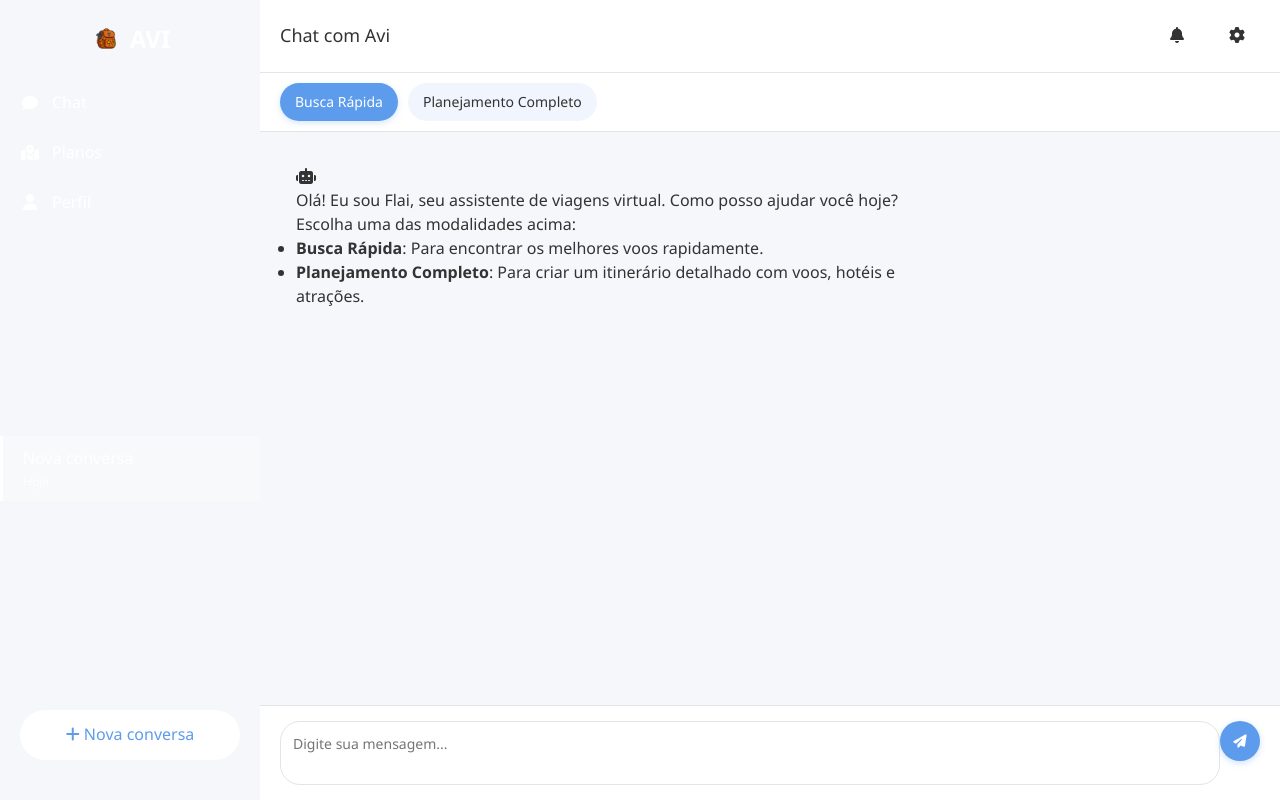
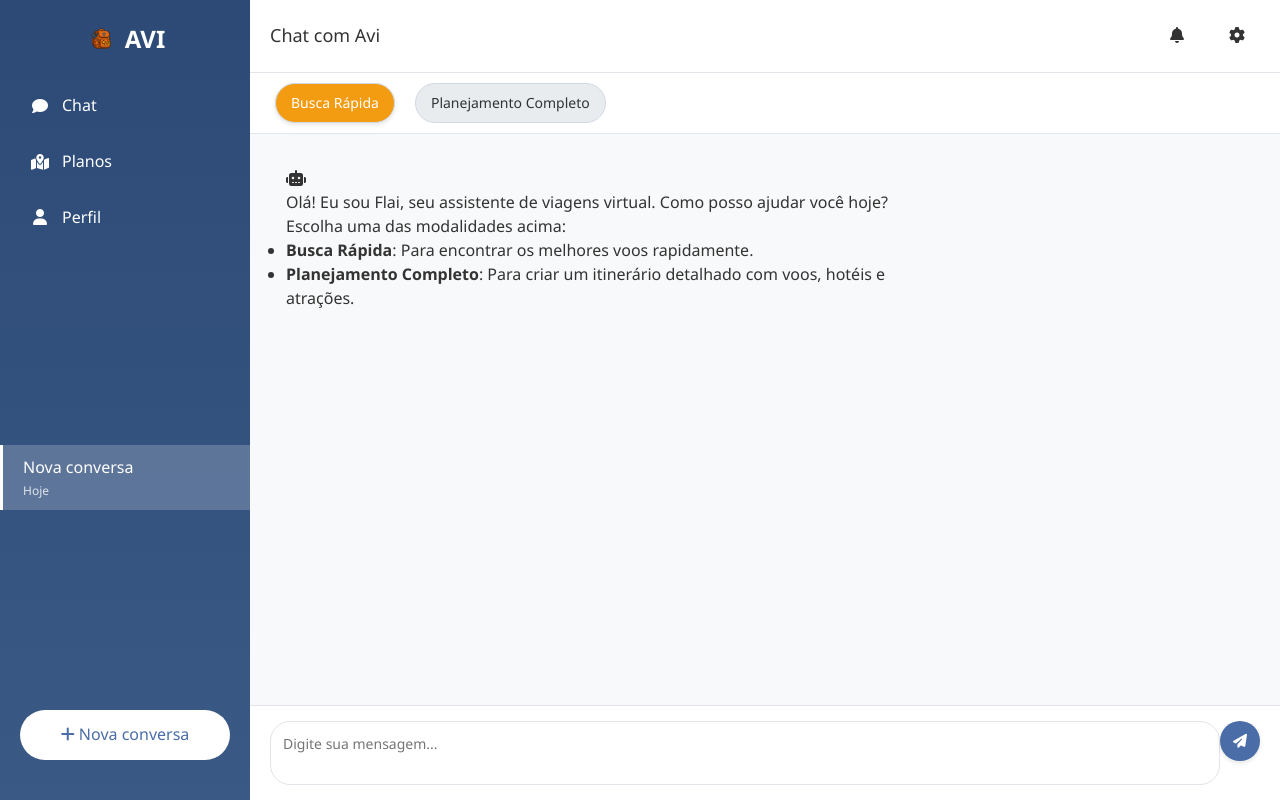
Before and after one commit to Desenvolvimentokot/Avi-Assistente-de-Viagens-Inteligente, a Flask app: page / in a window 1280 px wide. Run offline with Flask 3, Linux system fonts and the light colour scheme; data that the repository does not hold is empty.

Commit message:
Assistant checkpoint: Atualização completa da paleta de cores com mais contraste
Assistant generated file changes:
- static/css/styles.css: Revisão completa da paleta de cores
Revisão completa da paleta de cores
Melhorando o contraste e visibilidade dos botões e elementos interativos
Revisão completa da paleta de cores
Melhorando o contraste e visibilidade dos botões e elementos interativos
Aprimorando os estilos da barra lateral
Revisão completa da paleta de cores
Melhorando o contraste e visibilidade dos botões e elementos interativos
Aprimorando os estilos da barra lateral
Melhorando o contraste das mensagens de chat
Revisão completa da paleta de cores
Melhorando o contraste e visibilidade dos botões e elementos interativos
Aprimorando os estilos da barra lateral
Melhorando o contraste das mensagens de chat
Melhorando contraste dos botões de modo de chat
Revisão completa da paleta de cores
Melhorando o contraste e visibilidade dos botões e elementos interativos
Aprimorando os estilos da barra lateral
Melhorando o contraste das mensagens de chat
Melhorando contraste dos botões de modo de chat
Melhorando o destaque dos itens de navegação

---

User prompt:

nao gostei dessas cores nao chat... nao cosnigo enxergar nada. voce parece quecolocou tudo branco! cade os tons da marca, da nossa avi? ajuste isso

Replit-Commit-Author: Assistant
Replit-Commit-Session-Id: 432457b5-de6d-4909-8ce9-7a907ea6fa6e

```diff
--- a/static/css/styles.css
+++ b/static/css/styles.css
@@ -7,20 +7,25 @@
 
 body {
     font-family: 'Segoe UI', Tahoma, Geneva, Verdana, sans-serif;
-    background-color: #f5f7fa;
-    color: #333;
+    background-color: var(--background-color);
+    color: var(--text-color);
     line-height: 1.6;
 }
 
 /* Variáveis de cores */
 :root {
-    --primary-color: #5d9cec; /* Azul suave */
-    --secondary-color: #75b798; /* Verde suave */
-    --bg-color: #f9f9f9;
-    --text-color: #4a4a4a;
-    --sidebar-bg: linear-gradient(135deg, #5d9cec, #4a89dc);
-    --message-bg: #f7f9fc;
-    --bot-message-bg: #e9f5ef;
+    --primary-color: #4a6da7;        /* Azul viagem - cor principal */
+    --secondary-color: #f39c12;      /* Laranja mochila - destaque */
+    --background-color: #f8f9fa;     /* Fundo claro - boa visibilidade */
+    --sidebar-color: #2d4a77;        /* Azul escuro para sidebar */
+    --text-color: #333333;           /* Texto escuro para contraste */
+    --border-color: #d1d9e6;         /* Borda suave */
+    --hover-color: #e9ecef;          /* Hover sutíl */
+    --active-color: #5d89c3;         /* Azul ativo mais vibrante */
+    --error-color: #d35400;          /* Laranja escuro para erros */
+    --success-color: #27ae60;        /* Verde sucesso */
+    --chat-user-color: #e8f0fb;      /* Azul bem claro para mensagens do usuário */
+    --chat-bot-color: #fff9e6;       /* Amarelo bem claro para mensagens do bot */
 }
 
 /* Layout principal */
@@ -33,13 +38,16 @@ body {
 
 /* Sidebar */
 .sidebar {
-    width: 260px;
-    background-color: var(--sidebar-bg);
+    width: 250px;
+    background-color: var(--sidebar-color);
     color: white;
     padding: 20px 0;
     height: 100%;
     display: flex;
     flex-direction: column;
+    overflow-y: auto;
+    box-shadow: 2px 0 10px rgba(0, 0, 0, 0.1);
+    background-image: linear-gradient(to bottom, #2d4a77, #3a5985);
 }
 
 .logo {
@@ -65,17 +73,23 @@ body {
 }
 
 .nav-item {
+    display: flex;
+    align-items: center;
     padding: 12px 20px;
     cursor: pointer;
-    display: flex;
-    align-items: center;
-    transition: background-color 0.3s;
-    border-radius: 5px;
+    transition: all 0.3s;
+    margin: 3px 10px;
+    border-radius: 8px;
 }
 
-.nav-item:hover, .nav-item.active {
+.nav-item:hover {
+    background-color: rgba(255, 255, 255, 0.15);
+    transform: translateX(3px);
+}
+
+.nav-item.active {
     background-color: rgba(255, 255, 255, 0.2);
-    color: white;
+    border-left: 4px solid var(--secondary-color);
 }
 
 .nav-item i {
@@ -185,25 +199,30 @@ body {
 
 .mode-button {
     padding: 8px 15px;
+    margin: 0 5px;
+    background-color: #e9ecef;
     border-radius: 20px;
     cursor: pointer;
     font-size: 14px;
-    background-color: #f1f5fe;
-    transition: all 0.2s;
+    transition: all 0.3s;
+    border: 1px solid #d1d9e6;
+    color: var(--text-color);
 }
 
 .mode-button:hover, .mode-button.active {
-    background-color: var(--primary-color);
+    background-color: var(--secondary-color);
     color: white;
-    box-shadow: 0 2px 6px rgba(93, 156, 236, 0.25);
+    font-weight: 500;
+    box-shadow: 0 2px 4px rgba(0, 0, 0, 0.1);
 }
+
 
 /* Container de chat */
 .chat-container {
     flex: 1;
     overflow-y: auto;
     padding: 20px;
-    background-color: #f5f7fa;
+    background-color: var(--background-color);
 }
 
 .chat-messages {
@@ -256,29 +276,38 @@ body {
     min-height: 20px;
 }
 
-.send-button, .profile-save-button {
+button, .button, .send-button, .profile-save-button {
     background-color: var(--primary-color);
     color: white;
     border: none;
+    padding: 10px 15px;
+    border-radius: 4px;
+    cursor: pointer;
+    font-size: 14px;
+    transition: background-color 0.3s;
+    box-shadow: 0 2px 4px rgba(0, 0, 0, 0.1);
+    font-weight: 500;
+}
+
+button:hover, .button:hover, .send-button:hover, .profile-save-button:hover {
+    background-color: #3a5a8c;
+    box-shadow: 0 3px 6px rgba(0, 0, 0, 0.15);
+}
+
+.send-button, .profile-save-button {
     border-radius: 50%;
     width: 40px;
     height: 40px;
-    cursor: pointer;
-    transition: all 0.2s;
-    box-shadow: 0 2px 6px rgba(93, 156, 236, 0.3);
+    padding: 0; /* Remover padding para botões circulares */
 }
 
-.send-button:hover, .profile-save-button:hover {
-    background-color: #4a89dc;
-    transform: scale(1.05);
-}
 
 /* Planos de viagem */
 .plans-container {
     flex: 1;
     overflow-y: auto;
     padding: 20px;
-    background-color: #f5f7fa;
+    background-color: var(--background-color);
 }
 
 .plans-list {
```
Also changed, not shown: other parts of static/css/styles.css (+12 -11 lines).
